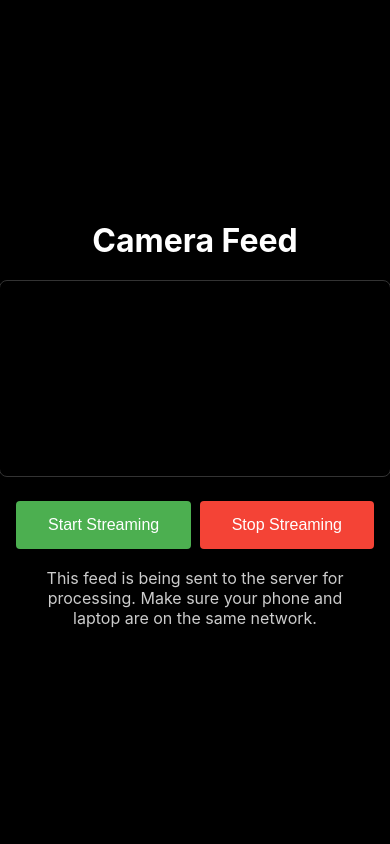
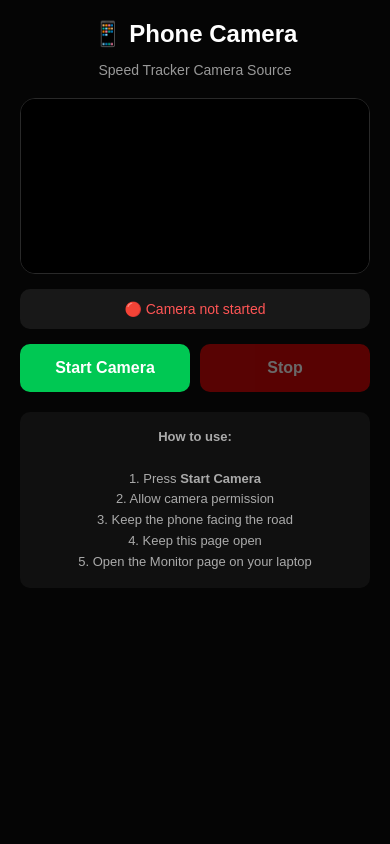
Before and after one commit to Suryansh814/speed_tracker, a Flask app: page /phone in a window 390 px wide. Run offline with Flask 3, Linux system fonts and the light colour scheme.

Commit message:
Update phone.html

```diff
--- a/templates/phone.html
+++ b/templates/phone.html
@@ -1,167 +1,527 @@
 <!DOCTYPE html>
-<html lang="hi">
+<html lang="en">
+
 <head>
+
 <meta charset="UTF-8">
-    <meta name="viewport" content="width=device-width, initial-scale=1.0">
-    <title>Camera Stream Source</title>
+
+<meta name="viewport"
+      content="width=device-width,
+               initial-scale=1.0,
+               maximum-scale=1.0,
+               user-scalable=no">
+
+<title>Phone Camera | Speed Tracker</title>
+
 <style>
+
+* {
+    box-sizing: border-box;
+}
+
 body {
-            font-family: -apple-system, BlinkMacSystemFont, "Segoe UI", Roboto, "Helvetica Neue", Arial, sans-serif;
+
     margin: 0;
-            padding: 0;
-            background-color: #000;
-            color: #fff;
+
+    background: #050505;
+
+    color: white;
+
+    font-family:
+        Arial,
+        Helvetica,
+        sans-serif;
+
+    min-height: 100vh;
+
     display: flex;
-            flex-direction: column;
-            align-items: center;
+
     justify-content: center;
-            min-height: 100vh;
 }
-        h1 {
-            color: #ffffff;
+
+.container {
+
+    width: 100%;
+
+    max-width: 600px;
+
+    padding: 20px;
+
+    text-align: center;
+}
+
+.header {
+
     margin-bottom: 20px;
 }
-        #videoElement {
+
+.header h1 {
+
+    margin: 0;
+
+    font-size: 24px;
+}
+
+.header p {
+
+    color: #999;
+
+    font-size: 14px;
+}
+
+.camera-box {
+
+    position: relative;
+
     width: 100%;
-            max-width: 640px;
-            height: auto;
-            border: 1px solid #333;
-            border-radius: 8px;
+
+    background: #111;
+
+    border-radius: 15px;
+
+    overflow: hidden;
+
+    border: 1px solid #292929;
 }
+
+video {
+
+    width: 100%;
+
+    display: block;
+
+    background: black;
+}
+
+.status {
+
+    margin-top: 15px;
+
+    padding: 12px;
+
+    border-radius: 10px;
+
+    background: #181818;
+
+    font-size: 14px;
+}
+
+.status.connected {
+
+    color: #00ff88;
+}
+
+.status.disconnected {
+
+    color: #ff5555;
+}
+
+.controls {
+
+    display: flex;
+
+    gap: 10px;
+
+    margin-top: 15px;
+}
+
+button {
+
+    flex: 1;
+
+    padding: 15px;
+
+    border: none;
+
+    border-radius: 10px;
+
+    font-size: 16px;
+
+    font-weight: bold;
+
+    cursor: pointer;
+}
+
+.start {
+
+    background: #00c853;
+
+    color: white;
+}
+
+.stop {
+
+    background: #d50000;
+
+    color: white;
+}
+
+button:disabled {
+
+    opacity: 0.4;
+
+}
+
 .info {
-            margin-top: 15px;
-            text-align: center;
-            color: #cccccc;
-            max-width: 80%;
+
+    margin-top: 20px;
+
+    padding: 15px;
+
+    background: #101010;
+
+    border-radius: 10px;
+
+    color: #aaa;
+
+    font-size: 13px;
+
+    line-height: 1.6;
 }
-        .controls {
-            margin-top: 20px;
-        }
-        button {
-            background-color: #4CAF50;
-            border: none;
-            color: white;
-            padding: 15px 32px;
-            text-align: center;
-            text-decoration: none;
-            display: inline-block;
-            font-size: 16px;
-            margin: 4px 2px;
-            cursor: pointer;
-            border-radius: 4px;
-        }
-        button.stop {
-            background-color: #f44336;
-        }
+
 </style>
+
 </head>
+
+
 <body>
-    <h1>Camera Feed</h1>
-    <video id="videoElement" autoplay playsinline></video>
+
+<div class="container">
+
+    <div class="header">
+
+        <h1>📱 Phone Camera</h1>
+
+        <p>Speed Tracker Camera Source</p>
+
+    </div>
+
+
+    <div class="camera-box">
+
+        <video
+            id="video"
+            autoplay
+            playsinline>
+        </video>
+
+    </div>
+
+
+    <div
+        id="status"
+        class="status disconnected">
+
+        🔴 Camera not started
+
+    </div>
+
 
     <div class="controls">
-        <button id="startButton">Start Streaming</button>
-        <button id="stopButton" class="stop">Stop Streaming</button>
+
+        <button
+            id="start"
+            class="start">
+
+            Start Camera
+
+        </button>
+
+
+        <button
+            id="stop"
+            class="stop"
+            disabled>
+
+            Stop
+
+        </button>
+
     </div>
 
-    <p class="info">This feed is being sent to the server for processing. Make sure your phone and laptop are on the same network.</p>
 
-   <!-- ... previous HTML code continues ... -->
+    <div class="info">
+
+        <b>How to use:</b>
+
+        <br><br>
+
+        1. Press <b>Start Camera</b>
+
+        <br>
+
+        2. Allow camera permission
+
+        <br>
+
+        3. Keep the phone facing the road
+
+        <br>
+
+        4. Keep this page open
+
+        <br>
+
+        5. Open the Monitor page on your laptop
+
+    </div>
+
+</div>
+
 
 <script>
-        const video = document.getElementById('videoElement');
-        const startButton = document.getElementById('startButton');
-        const stopButton = document.getElementById('stopButton');
+
+const video =
+    document.getElementById("video");
+
+const startButton =
+    document.getElementById("start");
+
+const stopButton =
+    document.getElementById("stop");
+
+const status =
+    document.getElementById("status");
+
 let stream = null;
-        let intervalId = null;
 
-        // Function to capture and send frame
-        function captureAndSendFrame() {
-            if (!stream) return;
+let captureInterval = null;
 
-            // Create a canvas to capture the current frame
-            const canvas = document.createElement('canvas');
-            canvas.width = video.videoWidth;
-            canvas.height = video.videoHeight;
-            const ctx = canvas.getContext('2d');
-            ctx.drawImage(video, 0, 0, canvas.width, canvas.height);
+let sending = false;
 
-            // Convert canvas to blob
-            canvas.toBlob(blob => {
-                if (blob) {
-                    const formData = new FormData();
-                    formData.append('image', blob);
 
-                    // Send frame to server
-                    fetch('/upload_frame', {
-                        method: 'POST',
-                        body: formData
-                    })
-                    .then(response => response.json())
-                    .then(data => {
-                        if (data.status !== 'success') {
-                            console.error('Error uploading frame:', data);
+// ======================================================
+// START CAMERA
+// ======================================================
+
+async function startCamera() {
+
+    try {
+
+        stream =
+            await navigator.mediaDevices
+            .getUserMedia({
+
+                video: {
+
+                    facingMode: {
+                        ideal: "environment"
+                    },
+
+                    width: {
+                        ideal: 640
+                    },
+
+                    height: {
+                        ideal: 480
                     }
-                    })
-                    .catch(error => {
-                        console.error('Error uploading frame:', error);
+                },
+
+                audio: false
             });
-                }
-            }, 'image/jpeg', 0.8); // 80% quality
+
+
+        video.srcObject = stream;
+
+
+        status.innerHTML =
+            "🟢 Camera connected & sending";
+
+        status.className =
+            "status connected";
+
+
+        startButton.disabled = true;
+
+        stopButton.disabled = false;
+
+
+        captureInterval =
+            setInterval(
+                captureFrame,
+                120
+            );
+
     }
 
-        // Function to start streaming
-        function startStreaming() {
-            if (navigator.mediaDevices.getUserMedia) {
-                navigator.mediaDevices.getUserMedia({
-                    video: {
-                        facingMode: "environment", // Use rear camera
-                        width: { ideal: 640 },
-                        height: { ideal: 480 }
-                    }
-                })
-                .then(function(s) {
-                    stream = s;
-                    video.srcObject = stream;
+    catch(error) {
 
-                    // Start capturing frames every 100ms
-                    intervalId = setInterval(captureAndSendFrame, 100);
+        console.error(error);
 
-                    startButton.disabled = true;
-                    stopButton.disabled = false;
-                })
-                .catch(function(error) {
-                    console.log("Something went wrong!", error);
-                    alert("Camera access denied or not available.");
-                });
-            } else {
-                alert("Your browser does not support camera access.");
+        status.innerHTML =
+            "🔴 Camera permission denied";
+
+        status.className =
+            "status disconnected";
+
+        alert(
+            "Camera access is required."
+        );
     }
 }
 
-        // Function to stop streaming
-        function stopStreaming() {
+
+// ======================================================
+// CAPTURE FRAME
+// ======================================================
+
+function captureFrame() {
+
+    if (!stream ||
+        video.videoWidth === 0 ||
+        sending) {
+
+        return;
+    }
+
+
+    sending = true;
+
+
+    const canvas =
+        document.createElement("canvas");
+
+
+    canvas.width =
+        video.videoWidth;
+
+    canvas.height =
+        video.videoHeight;
+
+
+    const ctx =
+        canvas.getContext("2d");
+
+
+    ctx.drawImage(
+        video,
+        0,
+        0,
+        canvas.width,
+        canvas.height
+    );
+
+
+    canvas.toBlob(
+
+        async function(blob) {
+
+            if (!blob) {
+
+                sending = false;
+
+                return;
+            }
+
+
+            const formData =
+                new FormData();
+
+
+            formData.append(
+                "image",
+                blob,
+                "frame.jpg"
+            );
+
+
+            try {
+
+                await fetch(
+                    "/upload_frame",
+                    {
+
+                        method: "POST",
+
+                        body: formData
+                    }
+                );
+
+            }
+
+            catch(error) {
+
+                console.error(
+                    "Upload error:",
+                    error
+                );
+
+                status.innerHTML =
+                    "🟠 Connection problem";
+            }
+
+
+            sending = false;
+
+        },
+
+        "image/jpeg",
+
+        0.65
+    );
+}
+
+
+// ======================================================
+// STOP CAMERA
+// ======================================================
+
+function stopCamera() {
+
+    if (captureInterval) {
+
+        clearInterval(
+            captureInterval
+        );
+
+        captureInterval = null;
+    }
+
+
     if (stream) {
-                stream.getTracks().forEach(track => track.stop());
+
+        stream
+            .getTracks()
+            .forEach(
+                track =>
+                    track.stop()
+            );
+
         stream = null;
     }
 
-            if (intervalId) {
-                clearInterval(intervalId);
-                intervalId = null;
+
+    video.srcObject = null;
+
+
+    startButton.disabled = false;
+
+    stopButton.disabled = true;
+
+
+    status.innerHTML =
+        "🔴 Camera stopped";
+
+    status.className =
+        "status disconnected";
 }
 
-            video.srcObject = null;
-            startButton.disabled = false;
-            stopButton.disabled = true;
-        }
 
-        // Event listeners
-        startButton.addEventListener('click', startStreaming);
-        stopButton.addEventListener('click', stopStreaming);
+startButton
+    .addEventListener(
+        "click",
+        startCamera
+    );
 
-        // Initial state
-        stopButton.disabled = true;
+
+stopButton
+    .addEventListener(
+        "click",
+        stopCamera
+    );
+
 </script>
+
 </body>
+
 </html>
```
Lines whose indentation alone changed are shown as unchanged.
